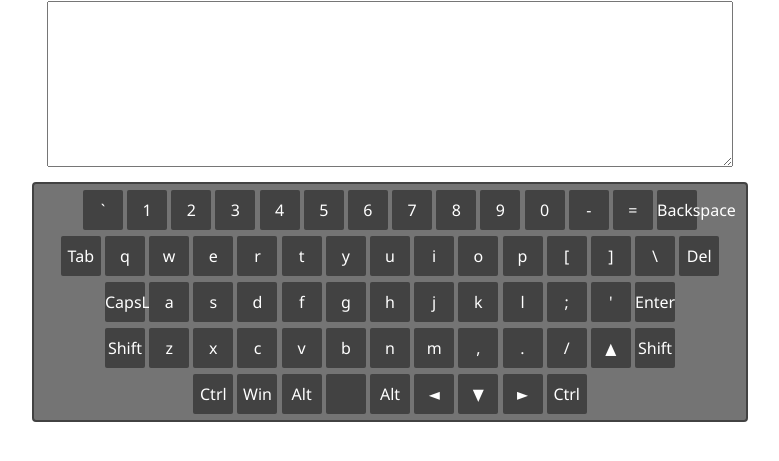
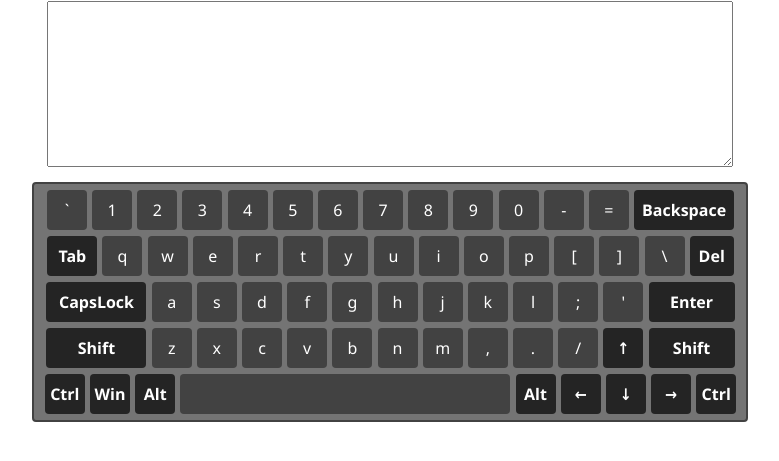
Before and after one commit to oksanazah/virtual-keyboard, a website: page index.html in a window 1280 px wide. Shown: the part 85-546 px from the top of the page, without its empty margins (250-1029 px from the left). Drawn offline with Linux system fonts and the light colour scheme.

Commit message:
feat: add styling to keys

```diff
--- a/index.html
+++ b/index.html
@@ -61,7 +61,7 @@
           <div class="key enter">Enter</div>
         </div>
         <div class="row">
-          <div class="key shift">Shift</div>
+          <div class="key shift-left">Shift</div>
           <div class="key letter-z">z</div>
           <div class="key letter-x">x</div>
           <div class="key letter-c">c</div>
@@ -72,8 +72,8 @@
           <div class="key comma">,</div>
           <div class="key dot">.</div>
           <div class="key slash">/</div>
-          <div class="key arrow-up">▲</div>
-          <div class="key shift">Shift</div>
+          <div class="key arrow-up">↑</div>
+          <div class="key shift-right">Shift</div>
         </div>
         <div class="row">
           <div class="key control">Ctrl</div>
@@ -81,9 +81,9 @@
           <div class="key alt">Alt</div>
           <div class="key space">&nbsp</div>
           <div class="key alt">Alt</div>
-          <div class="key arrow-left">◄</div>
-          <div class="key arrow-down">▼</div>
-          <div class="key arrow-right">►</div>
+          <div class="key arrow-left">←</div>
+          <div class="key arrow-down">↓</div>
+          <div class="key arrow-right">→</div>
           <div class="key control">Ctrl</div>
         </div>
       </div>
--- a/styles/style.css
+++ b/styles/style.css
@@ -24,11 +24,54 @@
 }
 
 .key {
+  cursor: pointer;
   display: inline-block;
   width: 40px;
   height: 40px;
   line-height: 40px;
   color: #fff;
   background-color: #424242;
-  border-radius: 2px;
+  border-radius: 4px;
+  margin-left: 1px;
 }
+
+.backspace,
+.tab,
+.delete,
+.capslock,
+.enter,
+.shift-left,
+.shift-right,
+.arrow-up,
+.control,
+.win,
+.alt,
+.arrow-left,
+.arrow-down,
+.arrow-right {
+  background: #242424;
+  font-weight: 600;
+}
+
+.backspace,
+.capslock,
+.shift-left {
+  width: 100px;
+}
+
+.delete {
+  width: 44px;
+}
+
+.tab {
+  width: 50px;
+}
+
+.enter,
+.shift-right {
+  width: 86px;
+}
+
+.space {
+  width: 330px;
+}
```
